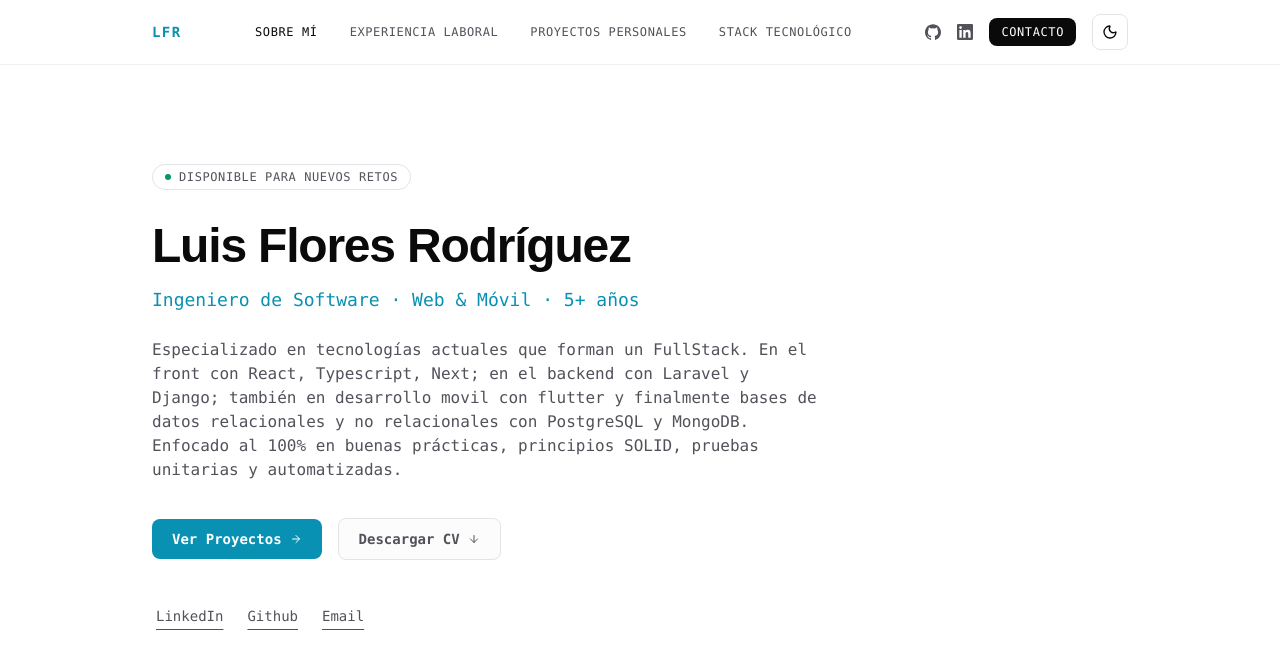
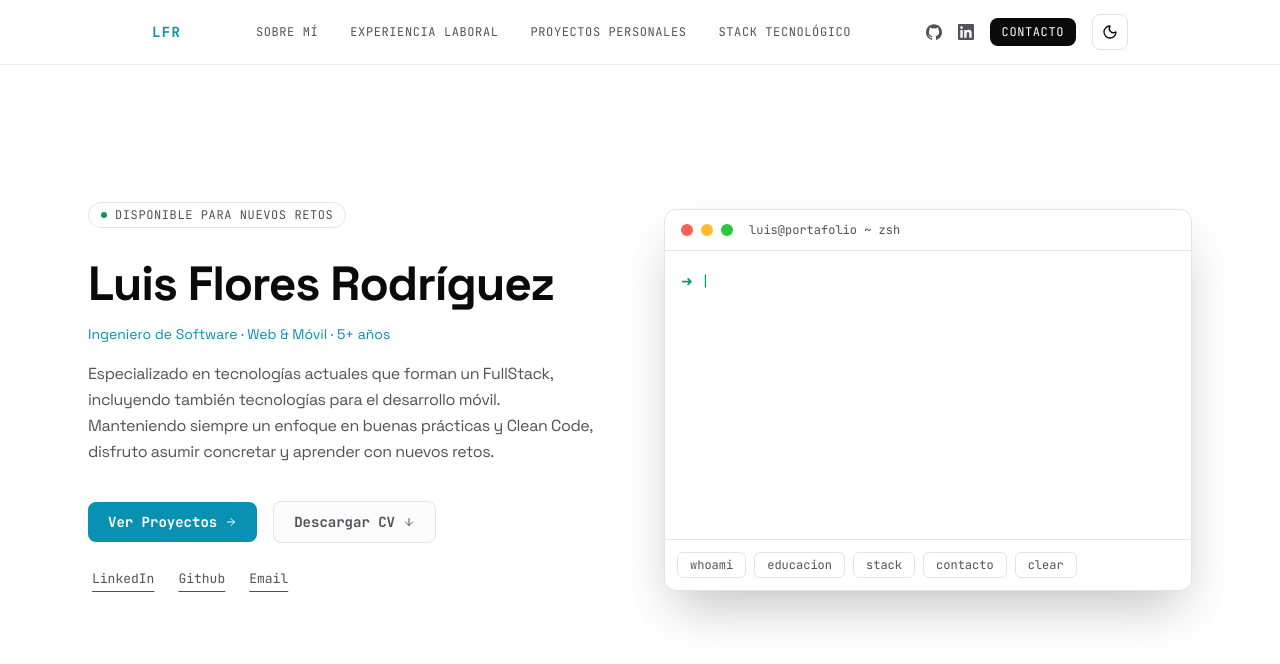
Before and after one commit to luisflr/portafolio_2.0, a Next.js app: page / in a window 1280 px wide. Shown: the top 664 px of the page. Built offline with nearby package versions, Linux system fonts and the light colour scheme.

Commit message:
added terminal to hero section

```diff
--- a/src/app/globals.css
+++ b/src/app/globals.css
@@ -46,6 +46,13 @@
   --color-accent: var(--accent);
   --color-success: var(--success);
   --color-ring: var(--ring);
+
+  /* Fuentes  */
+  --font-sans: var(--font-sans);
+  --font-mono: var(--font-mono);
+
+  /* Animaciones  */
+  --animate-cursor-flicker: cursor-flicker 1s steps(1) infinite;
 }
 
 @layer base {
@@ -58,7 +65,7 @@
   body {
     background: var(--color-background);
     color: var(--color-foreground);
-    font-family: Arial, Helvetica, sans-serif;
+    font-family: var(--font-sans);
   }
   @media (prefers-reduced-motion: reduce) {
     html {
@@ -76,3 +83,14 @@
   animation: none;
   mix-blend-mode: normal;
 }
+
+@keyframes cursor-flicker {
+  0%,
+  49% {
+    opacity: 1;
+  }
+  50%,
+  100% {
+    opacity: 0;
+  }
+}
--- a/src/app/layout.tsx
+++ b/src/app/layout.tsx
@@ -1,15 +1,32 @@
+import { Space_Grotesk, JetBrains_Mono } from "next/font/google";
 import type { Metadata } from "next";
+import { themeScript } from "@/lib/theme";
 import "./globals.css";
-import { themeScript } from "../lib/theme";
 
 export const metadata: Metadata = {
   title: "Luis Flores Rodríguez",
-  description: "Ingeniero de Software Seemi-Senior / FullStack",
+  description: "Ingeniero de Software - FullStack / Semi-Senior",
 };
+
+const spaceGrotesk = Space_Grotesk({
+  subsets: ["latin"],
+  variable: "--font-sans", // la exponemos como variable CSS
+  display: "swap",
+});
+
+const jetbrainsMono = JetBrains_Mono({
+  subsets: ["latin"],
+  variable: "--font-mono",
+  display: "swap",
+});
 
 export default function RootLayout({ children }: LayoutProps<"/">) {
   return (
-    <html lang="en" suppressHydrationWarning>
+    <html
+      lang="en"
+      suppressHydrationWarning
+      className={`${spaceGrotesk.variable} ${jetbrainsMono.variable}`}
+    >
       <head>
         <script dangerouslySetInnerHTML={{ __html: themeScript }} />
       </head>
--- a/src/components/layout/header.tsx
+++ b/src/components/layout/header.tsx
@@ -37,14 +37,15 @@ export function Header() {
 
         <div className="flex items-center gap-4">
           <a
-            href="https://github.com/tu-usuario"
+            href="https://github.com/luisflr"
+            target="_blank"
             aria-label="GitHub"
             className="text-muted-foreground transition-colors hover:text-foreground"
           >
             <GithubIcon className="size-4" />
           </a>
           <a
-            href="https://linkedin.com/in/tu-usuario"
+            href="https://www.linkedin.com/in/luis-flores-rodriguez/"
             aria-label="LinkedIn"
             className="text-muted-foreground transition-colors hover:text-foreground"
           >
--- a/src/components/sections/hero.tsx
+++ b/src/components/sections/hero.tsx
@@ -1,16 +1,20 @@
 import { ArrowDown, ArrowRight } from "lucide-react";
 import { Badge } from "../ui/badge";
+import { getExperienceForTerminal } from "@/lib/data/experience";
+import { Terminal } from "../ui/terminal";
 
-export function Hero() {
+export async function Hero() {
   const startDate: Date = new Date(2021, 7, 1);
   const now = new Date();
   const years = now.getFullYear() - startDate.getFullYear();
-
+  const experience = null;
+  // const experience = await getExperienceForTerminal();
   return (
     <section
       id="sobre-mi"
-      className="mx-auto flex min-h-screen max-w-5xl flex-col justify-center px-6"
+      className="mx-auto grid min-h-screen max-w-6xl grid-cols-1 items-center gap-12 px-6 lg:grid-cols-2"
     >
+      <div className="order-1 lg:order-1">
         {/** Badge sobre mi estado actual */}
         <Badge clasName="mb-8 w-fit">
           <span className="size-1.5 rounded-full bg-success" />
@@ -24,17 +28,15 @@ export function Hero() {
           Luis Flores Rodríguez
         </h1>
 
-      <p className="mt-4 text-md font-medium text-primary sm:text-lg font-mono">
+        <p className="my-4 text-[14px] text-primary border-spacing-2">
           Ingeniero de Software · Web & Móvil · {years}+ años{" "}
         </p>
 
-      <p className="mt-6 max-w-2xl text-base  text-muted-foreground sm:text-md font-mono">
-        Especializado en tecnologías actuales que forman un FullStack. En el
-        front con React, Typescript, Next; en el backend con Laravel y Django;
-        también en desarrollo movil con flutter y finalmente bases de datos
-        relacionales y no relacionales con PostgreSQL y MongoDB. Enfocado al
-        100% en buenas prácticas, principios SOLID, pruebas unitarias y
-        automatizadas.
+        <p className="max-w-2xl text-base leading-relaxed text-muted-foreground sm:text-md tracking-tight">
+          Especializado en tecnologías actuales que forman un FullStack,
+          incluyendo también tecnologías para el desarrollo móvil. <br />
+          Manteniendo siempre un enfoque en buenas prácticas y Clean Code,
+          disfruto asumir concretar y aprender con nuevos retos.
         </p>
 
         <div className="mt-9 flex flex-wrap items-center gap-4">
@@ -50,26 +52,35 @@ export function Hero() {
             <ArrowDown className="size-3" />
           </button>
         </div>
-      <div className="mt-9 flex flex-wrap items-center gap-4 font-mono">
+        <div className="mt-4 flex flex-wrap items-center gap-4 font-mono">
           <a
-          href="#proyectos"
-          className="px-1 py-2.5 text-sm text-muted-foreground transition hover:scale-105 underline underline-offset-8"
+            href="https://www.linkedin.com/in/luis-flores-rodriguez/"
+            target="_blank"
+            aria-label="LinkedIn"
+            className="px-1 py-2.5 text-[13px] text-muted-foreground transition hover:scale-105 underline underline-offset-8 font-mono"
           >
             LinkedIn
           </a>
           <a
-          href="#proyectos"
-          className="px-1 py-2.5 text-sm text-muted-foreground transition hover:scale-105 underline underline-offset-8"
+            href="https://github.com/luisflr"
+            target="_blank"
+            aria-label="GitHub"
+            className="px-1 py-2.5 text-[13px] text-muted-foreground transition hover:scale-105 underline underline-offset-8 font-mono"
           >
             Github
           </a>
           <a
             href="#proyectos"
-          className="px-1 py-2.5 text-sm text-muted-foreground transition hover:scale-105 underline underline-offset-8"
+            className="px-1 py-2.5 text-[13px] text-muted-foreground transition hover:scale-105 underline underline-offset-8 font-mono"
           >
             Email
           </a>
         </div>
+      </div>
+
+      <div className="order-2 lg:order-2">
+        <Terminal experience={experience} />
+      </div>
     </section>
   );
 }
--- /dev/null
+++ b/src/components/ui/terminal.tsx
@@ -0,0 +1,104 @@
+"use client";
+
+import {
+  STATIC_COMMANDS,
+  TerminalLine,
+  renderExperience,
+} from "@/lib/terminal-commands";
+import { ExperienceItem } from "../../../types/content";
+import { ReactNode, useEffect, useRef, useState } from "react";
+
+export function Terminal({
+  experience,
+}: {
+  experience: ExperienceItem[] | null;
+}) {
+  const commandButtons = [
+    "whoami",
+    "educacion",
+    ...(experience ? ["experiencia"] : []),
+    "stack",
+    "contacto",
+    "clear",
+  ];
+
+  const [history, setHistory] = useState<TerminalLine[]>([]);
+
+  const scrollRef = useRef<HTMLDivElement>(null);
+
+  useEffect(() => {
+    scrollRef.current?.scrollTo({ top: scrollRef.current.scrollHeight });
+  }, []);
+
+  function runCommand(cmd: string) {
+    if (cmd == "clear") {
+      setHistory([]);
+      return;
+    }
+
+    let output: ReactNode;
+    if (cmd == "experiencia" && experience) {
+      output = renderExperience(experience);
+    } else if (cmd in STATIC_COMMANDS) {
+      output = STATIC_COMMANDS[cmd as keyof typeof STATIC_COMMANDS].output;
+    } else {
+      return;
+    }
+
+    setHistory((prev) => [
+      ...prev,
+      { type: "command", content: cmd },
+      { type: "output", content: output },
+    ]);
+  }
+
+  return (
+    <div className="overflow-hidden rounded-xl border border-border bg-card font-mono text-sm shadow-2xl">
+      {/* Barra de título */}
+      <div className="flex items-center gap-2 border-b border-border px-4 py-3">
+        <span className="size-3 rounded-full bg-[#ff5f56]" />
+        <span className="size-3 rounded-full bg-[#ffbd2e]" />
+        <span className="size-3 rounded-full bg-[#27c93f]" />
+        <span className="ml-2 text-xs text-muted-foreground">
+          luis@portafolio ~ zsh
+        </span>
+      </div>
+
+      {/* Salida — región viva para lectores de pantalla */}
+      <div
+        ref={scrollRef}
+        aria-live="polite"
+        className="h-72 space-y-0.5 overflow-y-auto p-4 text-foreground"
+      >
+        {history.map((line, i) =>
+          line.type === "command" ? (
+            <p key={i} className="text-muted-foreground text-sm mt-2">
+              <span className="text-success">$</span> {line.content}
+            </p>
+          ) : (
+            <div key={i} className="pl-2 text-[13px]">
+              {line.content}
+            </div>
+          )
+        )}
+        {/* Cursor decorativo */}
+        <p className="text-success mt-1">
+          ➜ <span className="animate-cursor-flicker">|</span>
+        </p>
+      </div>
+
+      {/* Botones = única entrada */}
+      <div className="flex flex-wrap gap-2 border-t border-border p-3">
+        {commandButtons.map((cmd) => (
+          <button
+            key={cmd}
+            onClick={() => runCommand(cmd)}
+            className="rounded-md border border-border px-3 py-1 text-xs text-muted-foreground transition-colors hover:bg-muted hover:text-foreground"
+          >
+            {cmd}
+          </button>
+        ))}
+      </div>
+    </div>
+  );
+}
--- /dev/null
+++ b/src/lib/data/experience.ts
@@ -0,0 +1,19 @@
+import { ExperienceItem } from "../../../types/content";
+
+export async function getExperienceForTerminal(): Promise<
+  ExperienceItem[] | null
+> {
+  try {
+    const response = await fetch(
+      `${process.env.BACKEND_URL}/api/experience-for-terminal/`,
+      {
+        next: { tags: ["experience"] },
+      }
+    );
+    if (!response.ok) return null;
+    return response.json();
+  } catch (e) {
+    console.error(e);
+    return null;
+  }
+}
--- /dev/null
+++ b/src/lib/terminal-commands.tsx
@@ -0,0 +1,68 @@
+import { ReactNode } from "react";
+import { ExperienceItem } from "../../types/content";
+
+export interface TerminalLine {
+  type: "command" | "output";
+  content: ReactNode;
+}
+
+const startDate: Date = new Date(2021, 7, 1);
+const now = new Date();
+const years = now.getFullYear() - startDate.getFullYear();
+
+export const STATIC_COMMANDS = {
+  whoami: {
+    label: "whoami",
+    output: (
+      <div>
+        <p>- Luis Flores Rodríguez</p>
+        <p>- Ingeniero de Software · {years}+ años · Arequipa, Perú</p>
+      </div>
+    ),
+  },
+  stack: {
+    label: "stack",
+    output: (
+      <div>
+        <p>- Frontend: React · Next.js · TypeScript</p>
+        <p>- Móvil: Flutter · React Native</p>
+        <p>- Backend: Django · DRF · PostgreSQL</p>
+        <p>- Buenas prácticas: testing · clean code · SOLID</p>
+      </div>
+    ),
+  },
+  educacion: {
+    label: "educacion",
+    output: (
+      <div>
+        <p>- Ingeniería de Software — Universidad La Salle / 2016 - 2021</p>
+        <p>- Platzi (React, SSR) · Udemy (Clean Code, SOLID)</p>
+      </div>
+    ),
+  },
+  contacto: {
+    label: "contacto",
+    output: (
+      <div className="space-y-1">
+        <p>- Correo - luisflr@gmail.com</p>
+        <p>- Linkedin - linkedin.com/in/luis-flores-rodriguez/</p>
+        <p>- Github - github.com/luisflr</p>
+      </div>
+    ),
+  },
+} as const;
+
+export function renderExperience(items: ExperienceItem[]): ReactNode {
+  return (
+    <div className="space-y-2">
+      {items.map((item, i) => (
+        <div key={i}>
+          <p className="text-foreground">
+            {item.role} · <span className="text-primary">{item.company}</span>
+          </p>
+          <p className="text-muted-foreground">{item.period}</p>
+        </div>
+      ))}
+    </div>
+  );
+}
--- /dev/null
+++ b/types/content.ts
@@ -0,0 +1,5 @@
+export interface ExperienceItem {
+  role: string;
+  company: string;
+  period: string;
+}
```
Lines whose indentation alone changed are shown as unchanged.
